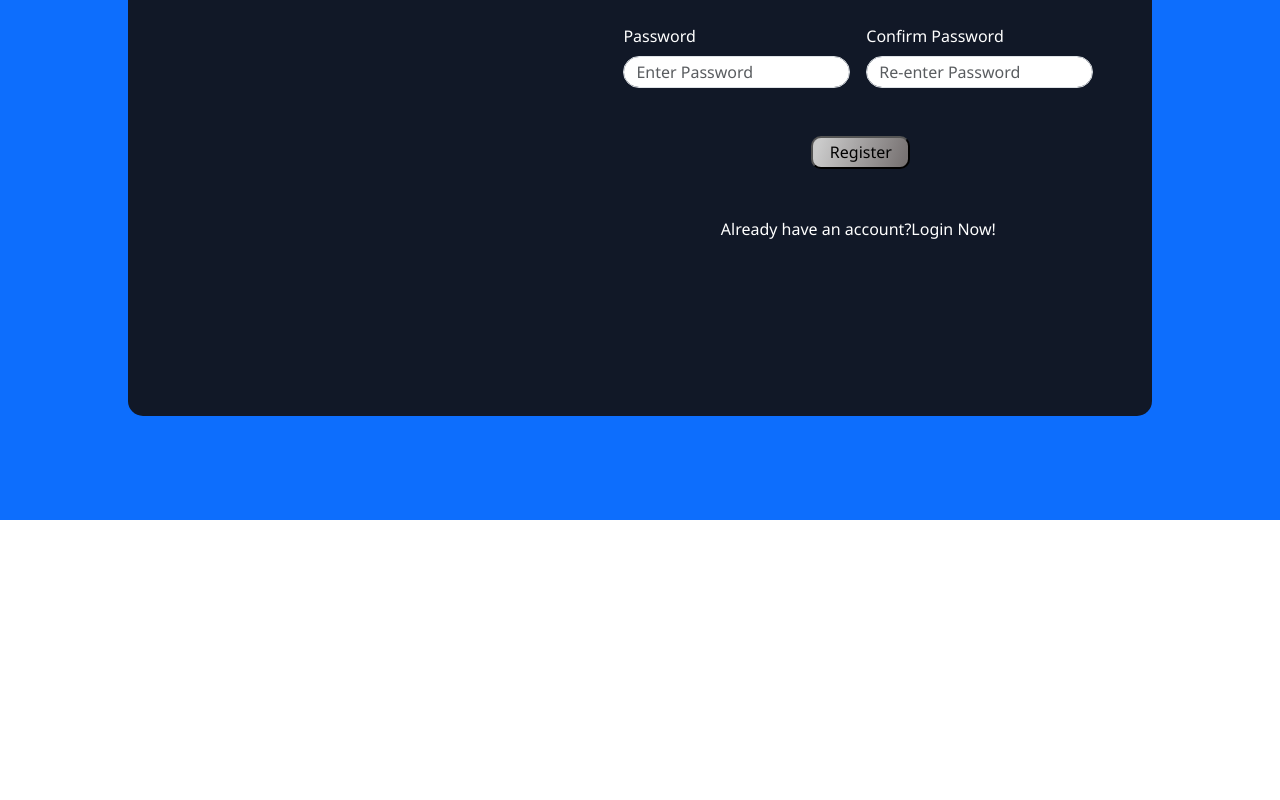
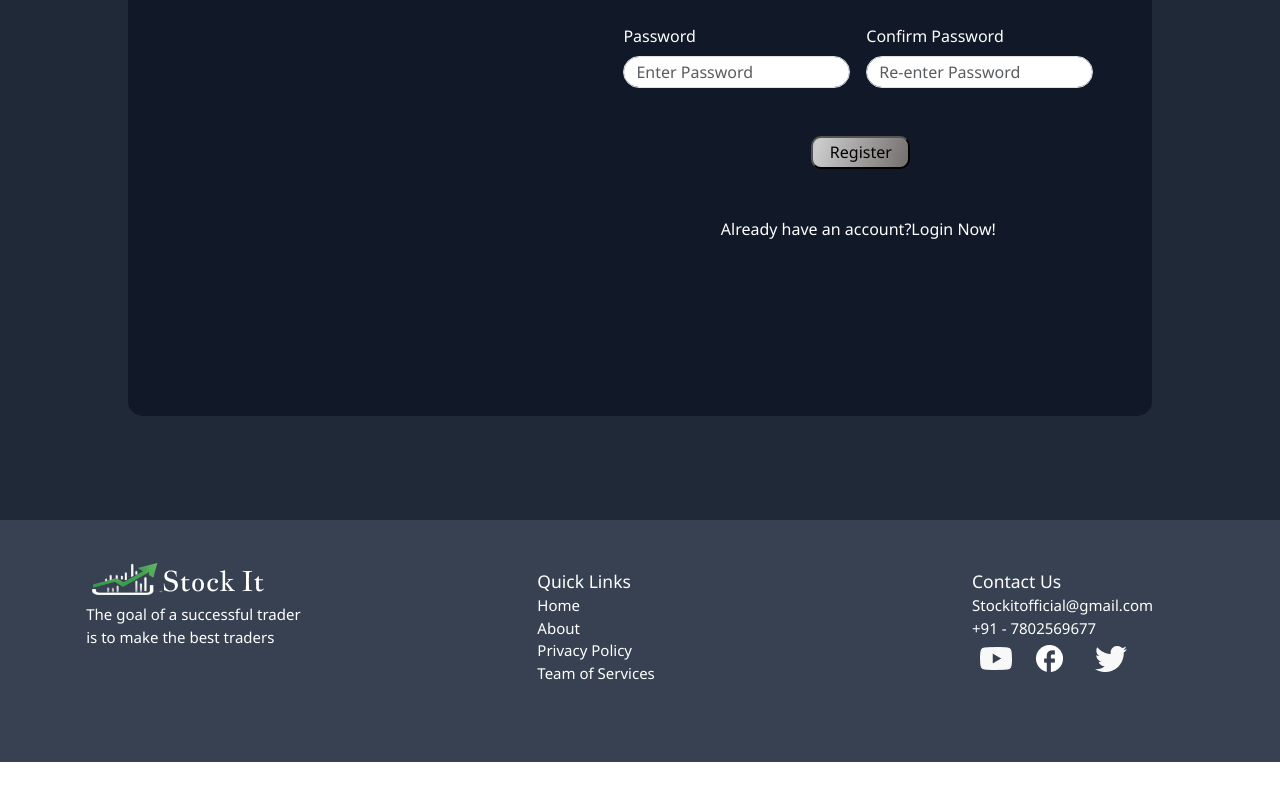
Before and after one commit to soumyasics/stock-it, a React (Vite) app in the folder client/: page /stock_it/CompanyRegistration in a window 1280 px wide. Shown: the part 824-1624 px from the top of the page. After the commit the page ends 1586 px from the top, so only its background shows below. Built offline with nearby package versions, Linux system fonts and the light colour scheme; the HTML template or start-up script is replaced by a standard one.

Commit message:
created second navbar

```diff
--- /dev/null
+++ b/client/src/components/common/footer2/footer2.css
@@ -0,0 +1,58 @@
+@import url('https://fonts.googleapis.com/css2?family=Noto+Sans:ital,wght@0,100..900;1,100..900&display=swap');
+
+.footer2 {
+    background-color: #374151;
+    height: 242px;
+    bottom: 0;
+    font-family: "Noto Sans", sans-serif;
+    /* margin-bottom: 0px; */
+}
+
+.footer-left-box {
+    background-color: rgba(240, 255, 255, 0);
+}
+
+.footer-middle-box {
+    background-color: rgba(255, 255, 0, 0);
+}
+
+.footer-right-box {
+    background-color: rgba(0, 0, 255, 0);
+}
+
+.left-footer-inner-box {
+    background-color: rgba(111, 111, 41, 0);
+    width: 58%;
+    margin: auto;
+    list-style-type: none;
+    font-size: 1.171875vw;
+    color: #FFF;
+}
+
+.middle-footer-inner-box {
+    background-color: rgba(245, 245, 220, 0);
+    width: 50%;
+    margin: auto;
+    list-style-type: none;
+    font-size: 1.171875vw;
+    color: #FFF;
+}
+
+.right-footer-inner-box {
+    background-color: rgba(238, 130, 238, 0);
+    width: 50%;
+    margin: auto;
+    list-style-type: none;
+    font-size: 1.171875vw;
+    color: #FFF;
+}
+
+.footer-head {
+    font-size: 1.3671875vw;
+    font-family: 'Noto Sans', sans-serif;
+}
+.footer-text
+{
+    font-size: 1.171875vw;
+    font-family: 'Noto Sans', sans-serif;
+}
--- /dev/null
+++ b/client/src/components/common/footer2/footer2.jsx
@@ -0,0 +1,50 @@
+import React from 'react'
+import './footer2.css'
+import img1 from "../../../assets/images/Frame 339.png"
+import img2 from "../../../assets/images/twitter.png"
+import img3 from "../../../assets/images/youtube.png"
+import img4 from "../../../assets/images/facebook.png"
+
+export const Footer2 = () => {
+  return (
+    <div>
+      <div className="footer2">
+        <div class="row ">
+          <div class="col ">
+            <div className='left-footer-inner-box my-4'>
+              <img src={img1} alt="" className='img-fluid' />
+              <p className='my-2 footer-text'>The goal of a successful trader <br />
+                is to make the best traders</p>
+            </div>
+          </div>
+
+          <div class="col ">
+            <div className='middle-footer-inner-box my-5'>
+              <li className='footer-head'>Quick Links</li>
+              <li className='footer-text'>Home</li>
+              <li className='footer-text'>About</li>
+              <li className='footer-text'>Privacy Policy</li>
+              <li className='footer-text'>Team of Services</li>
+            </div>
+          </div>
+
+          <div class="col ">
+            <div className='right-footer-inner-box my-5'>
+              <li className='footer-head'>Contact Us</li>
+              <li className='footer-text'>Stockitofficial@gmail.com</li>
+              <li className='footer-text'> +91 - 7802569677</li>
+              <div >
+              <img src={img3} alt="" className='img-fluid mx-2 my-2' />
+              <img src={img4} alt="" className='img-fluid mx-3' />
+              <img src={img2} alt="" className='img-fluid mx-3' />
+              </div>
+
+
+            </div>
+          </div>
+        </div>
+
+      </div>
+    </div>
+  )
+}
--- a/client/src/components/company/CompanyLogin/companyLogin.jsx
+++ b/client/src/components/company/CompanyLogin/companyLogin.jsx
@@ -52,6 +52,7 @@ function CompanyLogin() {
                 <span
                   onClick={redirectToComapanySignup}
                   className="fs-6 fw-bold ms-2"
+                  style={{cursor: "pointer"}}
                 >
                   Register Now!
                 </span>
--- a/client/src/components/company/CompanyRegistration.jsx
+++ b/client/src/components/company/CompanyRegistration.jsx
@@ -4,7 +4,7 @@ import img5 from "../../assets/images/shieldLogo.png";
 import axiosMultipartInstance from "../../apis/axiosMultipartInstance";
 import "./CompanyRegistration.css";
 import CommonNavbar from "../common/commonNavbar";
-import Footer from "../common/userNavbar/Footer";
+import { Footer2 } from "../common/footer2/footer2";
 function CompanyRegistration() {
   const [companyData, setCompanyData] = useState({
     name: "",
@@ -133,9 +133,9 @@ function CompanyRegistration() {
     }
   };
   return (
-    <div className="bg-danger">
+    <div>
       <CommonNavbar />
-      <div className="CompanyRegistation-background bg-primary">
+      <div className="CompanyRegistation-background ">
         <div className="CompanyRegistartion-inner-box ">
           <h4 className="CompanyRegistation-heading">Company Registration</h4>
           <div class="row my-5">
@@ -365,8 +365,8 @@ function CompanyRegistration() {
           </div>
         </div>
       </div>
-      <div className="mt-5">
-        <Footer />
+      <div>
+        <Footer2 />
       </div>
     </div>
   );
```
